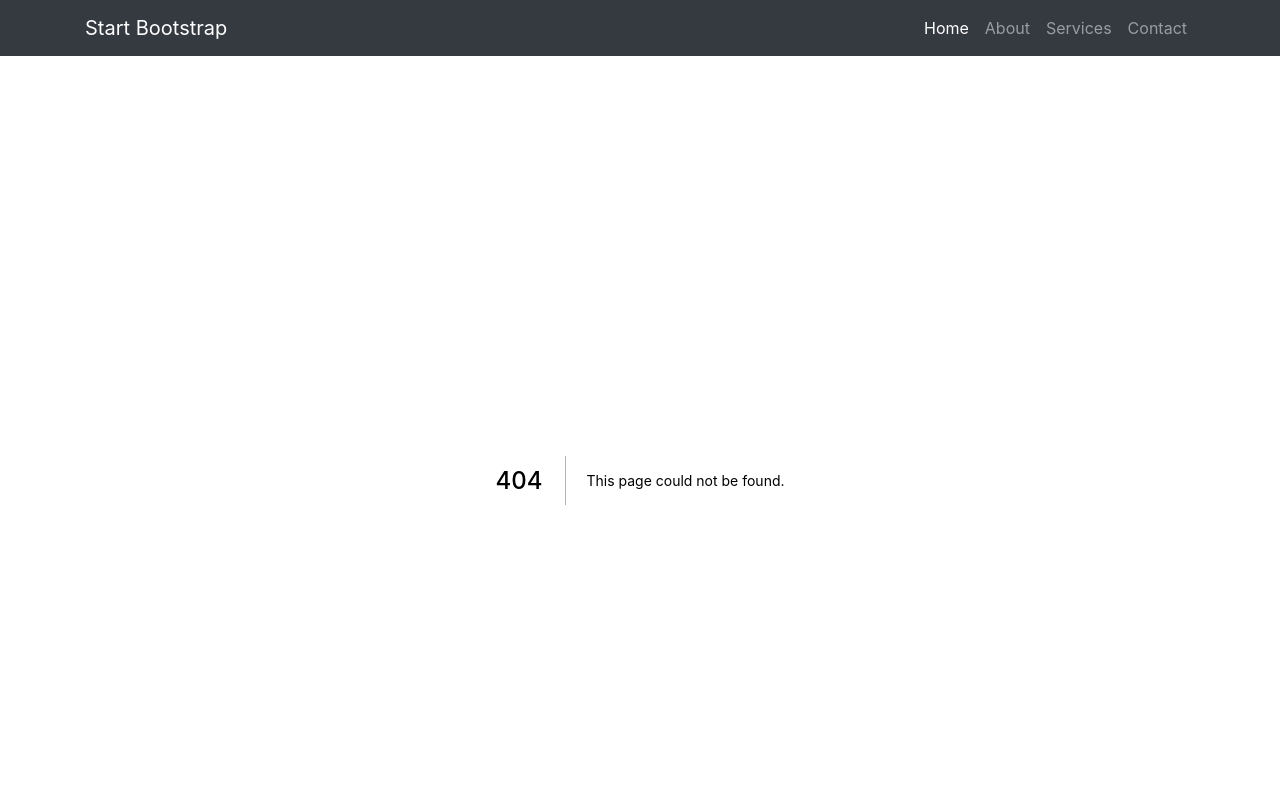
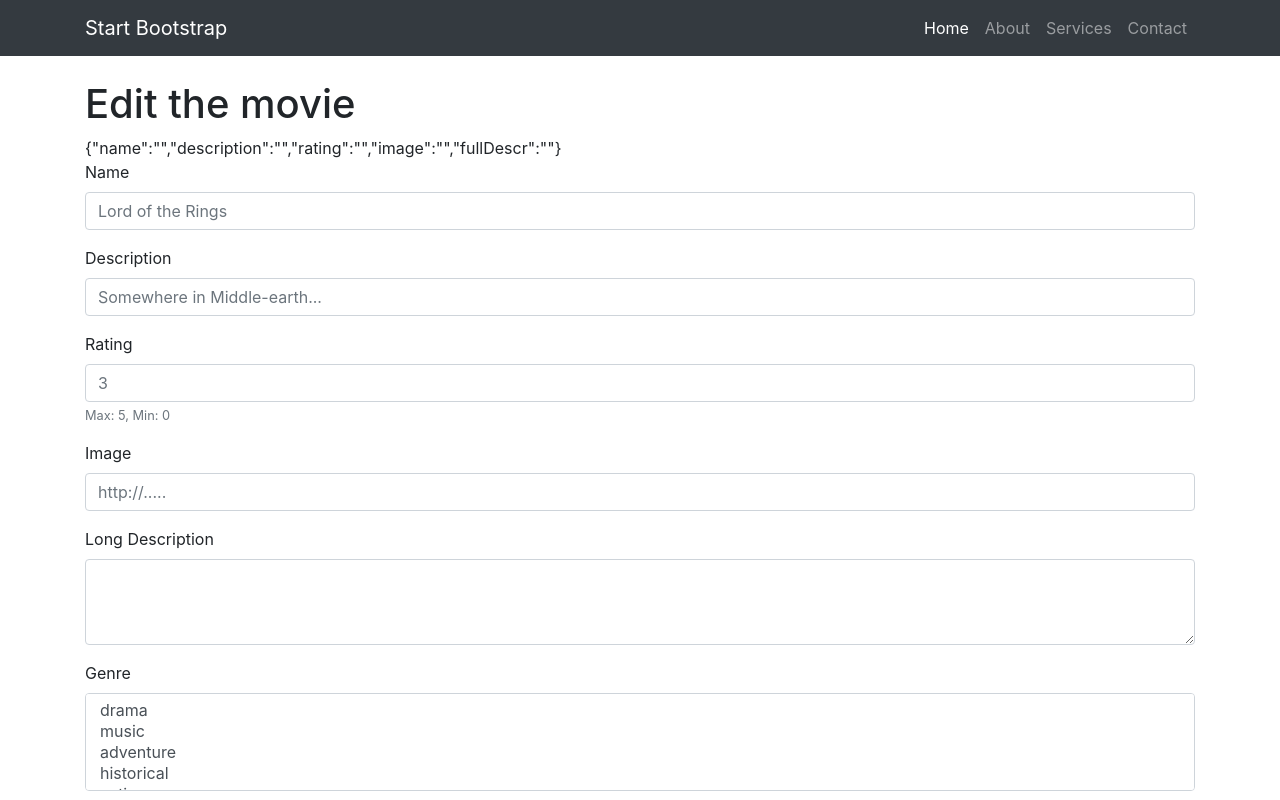
Before and after one commit to PavelKochkin2/movie-app, a Next.js app: page /movies/1/edit in a window 1280 px wide. Before the commit this address had no page. Shown: the top 800 px of the page. Built offline with nearby package versions, Linux system fonts and the light colour scheme; no server answers.

Commit message:
added smth

```diff
--- /dev/null
+++ b/pages/movies/[id]/edit.js
@@ -0,0 +1,36 @@
+import React from 'react'
+import CreateMovieForm from '../../../components/createMovieForm'
+import { getMovieById } from '../../../actions'
+
+
+class EditMovie extends React.Component {
+
+    static getInitialProps({ query }) {
+
+        console.log({ query })
+        return { query }
+    }
+
+    state = {
+        movie: {}
+    }
+
+    componentDidMount() {
+        const { id } = this.props.query
+        getMovieById(id).then(movie => {
+            this.setState({ movie })
+        })
+    }
+
+    render() {
+        const { movie } = this.state
+        return (
+            <div className="container">
+                <h1>Edit the movie</h1>
+                <CreateMovieForm initialData={movie} />
+            </div>
+        )
+    }
+}
+
+export default EditMovie
```
